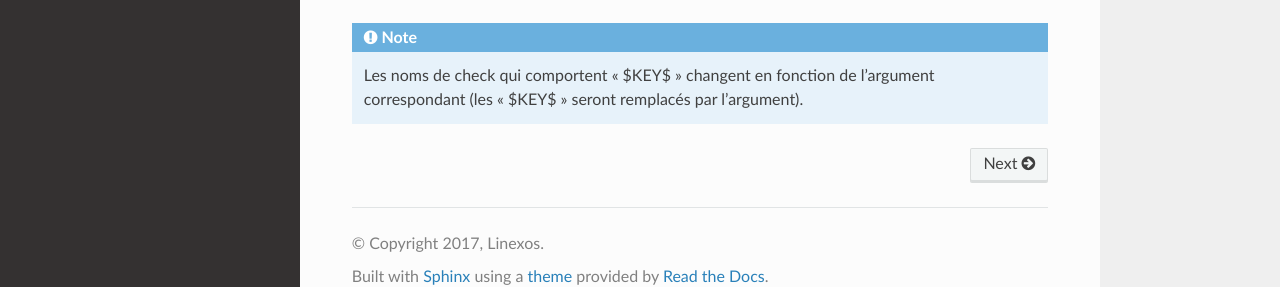
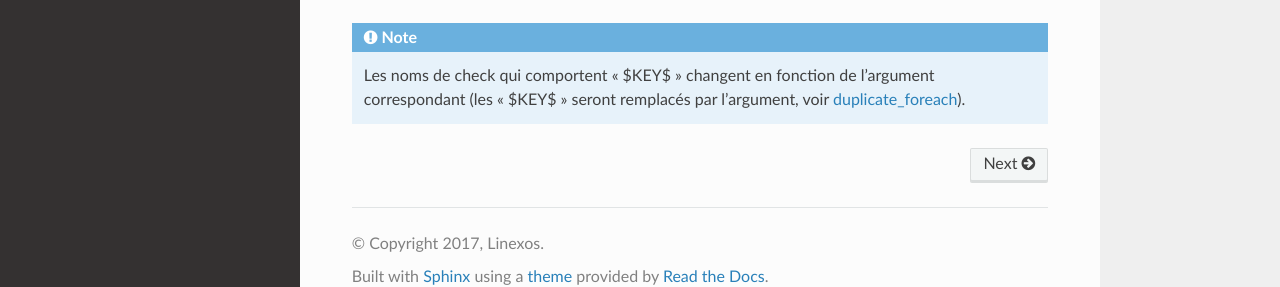
Before and after one commit to Geoglinexos/readthedocs, a Sphinx documentation site: the page built from source/index.rst, in a window 1280 px wide and 1357 px high. Shown: the part 1044-1331 px from the top of the window. Built offline with Sphinx 7.4.7 and the Read the Docs theme 2.0.0, drawn with Linux system fonts in a browser that asks for light colours; pages that are not in the unit, such as notebooks, are missing from menus.

Commit message:
corrections

```diff
--- a/source/index.rst
+++ b/source/index.rst
@@ -61,8 +61,8 @@ Liste des différents packs
 
 
 
-.. note:: Les noms de check qui comportent "$KEY$" changent en fonction de l'argument correspondant (les "$KEY$" seront remplacés par l'argument).
-
+.. note:: Les noms de check qui comportent "$KEY$" changent en fonction de l'argument correspondant (les "$KEY$" seront remplacés par l'argument, voir  `duplicate_foreach`_).
+.. _duplicate_foreach: http://151.80.162.119:8090/pages/releaseview.action?pageId=80120248
 
 .. Hyperlink pour les packs Linexos
 
```
